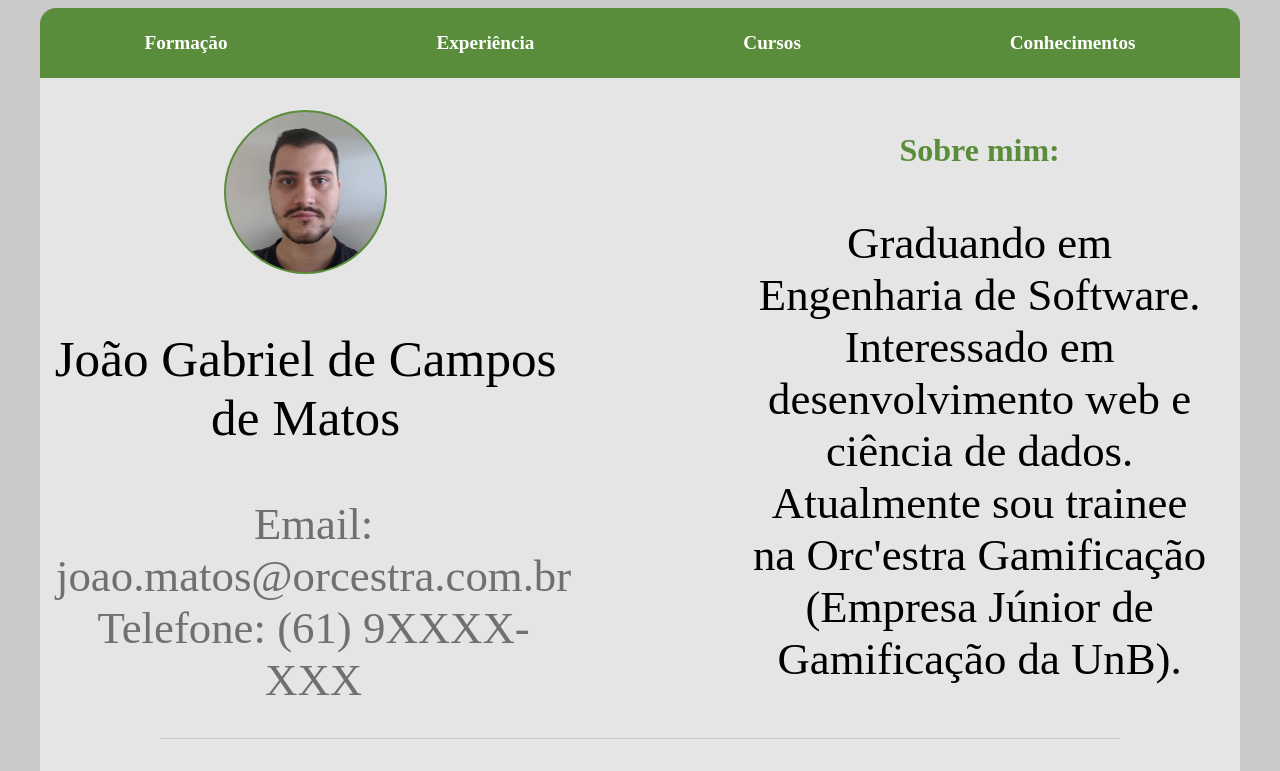
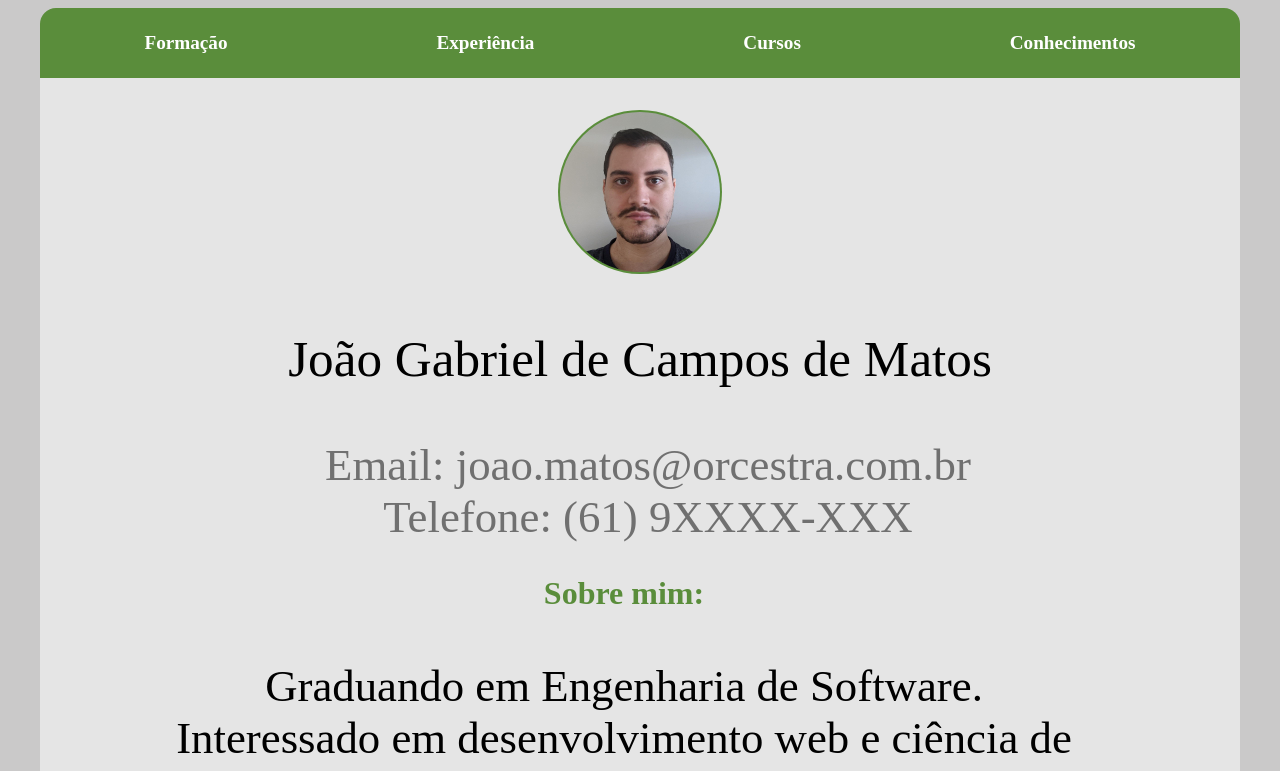
Before and after one commit to JongaMatos/web-curriculo, a React (Create React App) app: page /Curriculo in a window 1280 px wide. Shown: the top 771 px of the page. Built offline with nearby package versions, Linux system fonts and the light colour scheme.

Commit message:
Testing landscape layout

```diff
--- a/src/components/CSS/Profile.css
+++ b/src/components/CSS/Profile.css
@@ -100,6 +100,13 @@
 }
 
 @media (orientation:landscape) and (max-height:800px) {
+    .ProfileBox {
+        flex-direction: column;
+        /* margin: auto; */
+    }
+    .Profile {
+        margin: auto;
+    }
     .ProfileNome {
         font-size: 4vw;
     }
```
